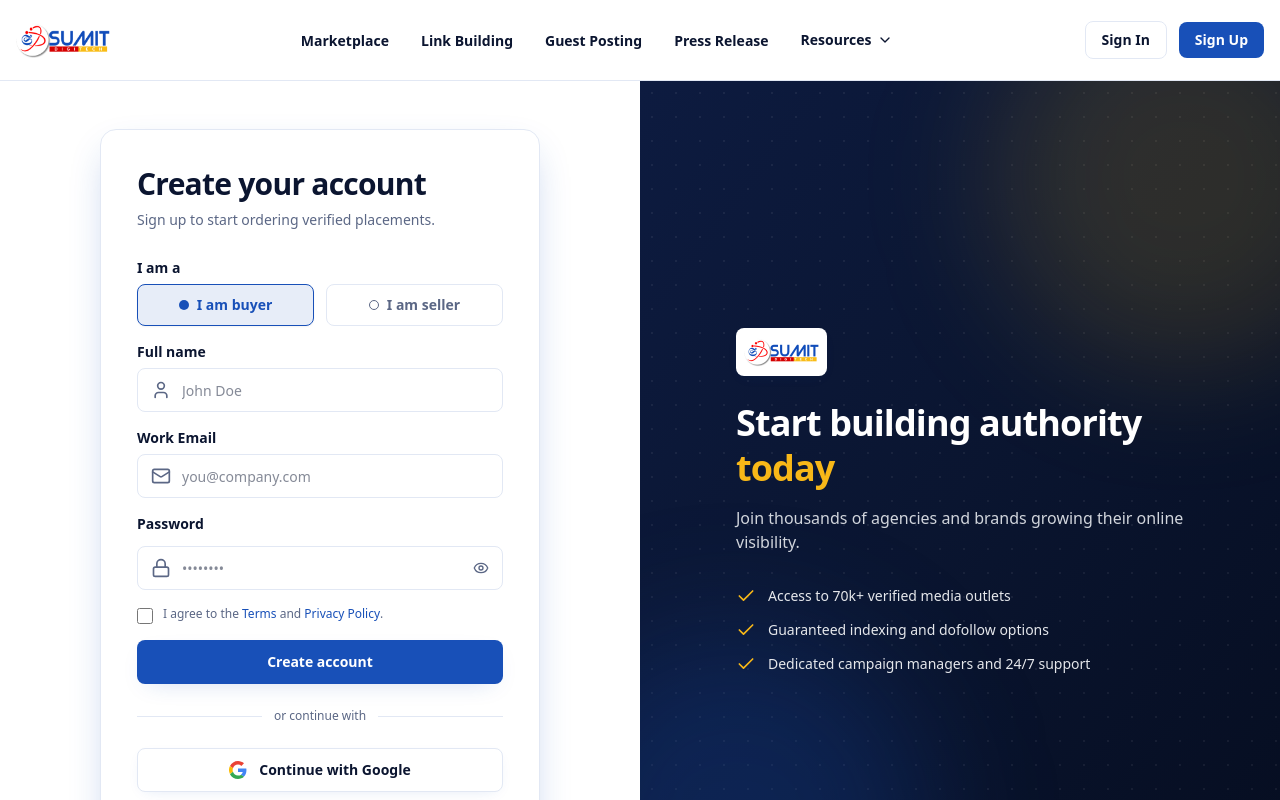
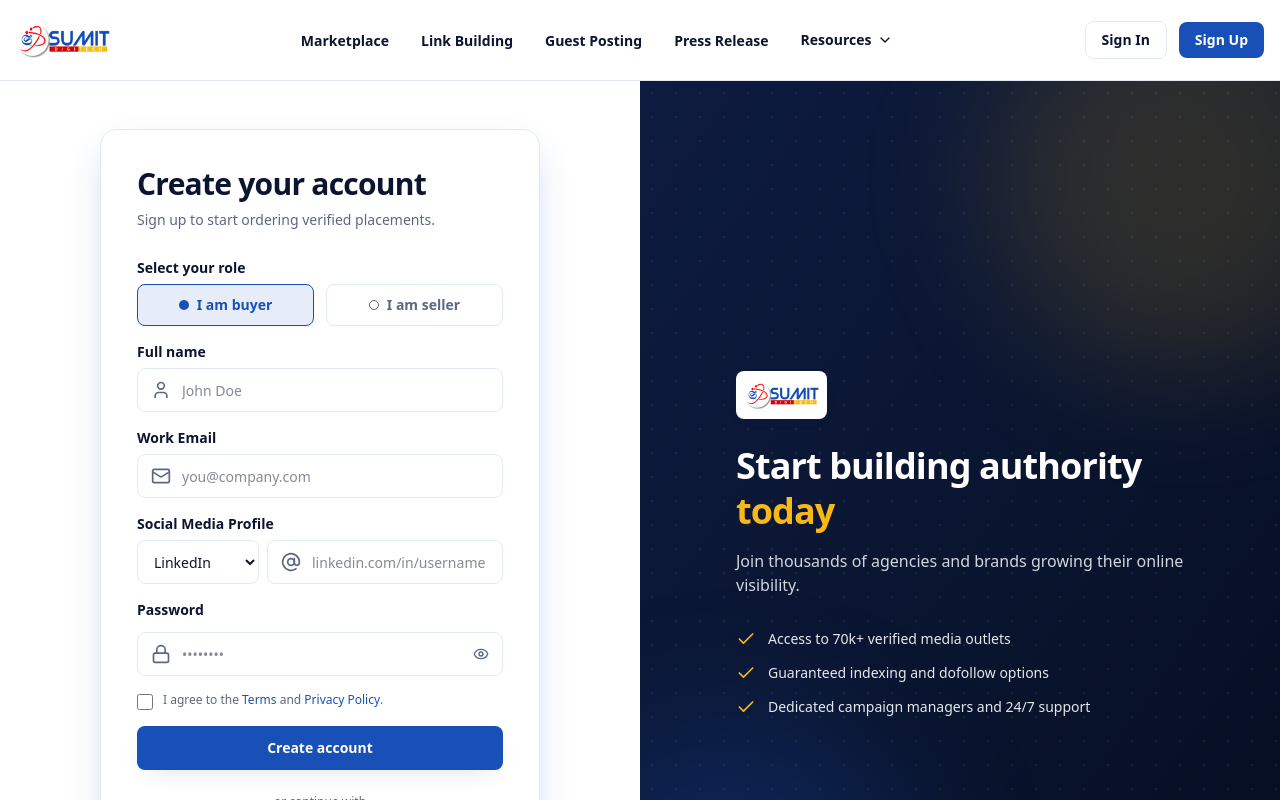
Before and after one commit to ayushdigitech063-ai/vifogix-clone, a React (Vite) app: page /signup in a window 1280 px wide. Shown: the top 800 px of the page. Built offline with nearby package versions, Linux system fonts and the light colour scheme.

Commit message:
feat(auth): add social media platform dropdown and ID field with validation to signup form

```diff
--- a/src/components/forms/SignUpForm.jsx
+++ b/src/components/forms/SignUpForm.jsx
@@ -1,13 +1,14 @@
 import { useState } from "react";
 import { useToast } from "../../hooks/useToast";
 import { Link } from "react-router-dom";
-import { User, Mail, Lock, AlertCircle, Eye, EyeOff, Loader2 } from "lucide-react";
+import { User, Mail, Lock, AlertCircle, Eye, EyeOff, Loader2, AtSign } from "lucide-react";
 import { signInSchema, signUpSchema } from "../../schemas";
 
 // Icons using lucide-react
 const UserIcon = () => <User className="h-5 w-5 text-muted" aria-hidden="true" />;
 const MailIcon = () => <Mail className="h-5 w-5 text-muted" aria-hidden="true" />;
 const LockIcon = () => <Lock className="h-5 w-5 text-muted" aria-hidden="true" />;
+const AtSignIcon = () => <AtSign className="h-5 w-5 text-muted" aria-hidden="true" />;
 const ErrorAlertIcon = () => <AlertCircle className="h-4 w-4 shrink-0 text-accent-red" aria-hidden="true" />;
 const EyeIcon = () => <Eye className="h-4 w-4 text-muted hover:text-fg" aria-hidden="true" />;
 const EyeSlashIcon = () => <EyeOff className="h-4 w-4 text-muted hover:text-fg" aria-hidden="true" />;
@@ -40,6 +41,8 @@ const SignUpForm = ({ mode = "signin", onSubmit }) => {
     role: "buyer",
     name: "",
     email: "",
+    socialPlatform: "linkedin",
+    socialMediaId: "",
     password: "",
     remember: false,
     terms: false,
@@ -100,7 +103,7 @@ const SignUpForm = ({ mode = "signin", onSubmit }) => {
       <form onSubmit={handleSubmit} noValidate className="mt-7 space-y-4">
         {/* Role Selector (Sign In & Sign Up) */}
         <div>
-          <Label>I am a</Label>
+          <Label>Select your role</Label>
           <div className="grid grid-cols-2 gap-3">
             <button
               type="button"
@@ -199,6 +202,62 @@ const SignUpForm = ({ mode = "signin", onSubmit }) => {
             </p>
           )}
         </div>
+
+        {/* Social Media Dropdown & ID (Sign Up only) */}
+        {isSignup && (
+          <div>
+            <Label htmlFor="socialMediaId">Social Media Profile</Label>
+            <div className="flex gap-2">
+              {/* Dropdown for Platform */}
+              <div className="w-1/3 min-w-[120px]">
+                <select
+                  id="socialPlatform"
+                  value={form.socialPlatform}
+                  onChange={set("socialPlatform")}
+                  className={`h-11 w-full rounded-lg border bg-surface px-3 text-sm font-medium text-fg outline-none transition focus:border-primary focus:ring-2 focus:ring-primary/20 ${
+                    errors.socialPlatform ? "border-accent-red" : "border-border"
+                  }`}
+                  aria-label="Social media platform"
+                >
+                  <option value="linkedin">LinkedIn</option>
+                  <option value="facebook">Facebook</option>
+                  <option value="instagram">Instagram</option>
+                </select>
+              </div>
+
+              {/* Input for Social Media ID */}
+              <div className="relative flex-1">
+                <span className="pointer-events-none absolute inset-y-0 left-0 flex items-center pl-3.5">
+                  <AtSignIcon />
+                </span>
+                <input
+                  id="socialMediaId"
+                  type="text"
+                  placeholder={
+                    form.socialPlatform === "linkedin"
+                      ? "linkedin.com/in/username"
+                      : form.socialPlatform === "facebook"
+                      ? "facebook.com/username"
+                      : "instagram.com/username or @handle"
+                  }
+                  value={form.socialMediaId}
+                  onChange={set("socialMediaId")}
+                  className={`h-11 w-full rounded-lg border bg-surface pl-11 pr-4 text-sm text-fg outline-none transition focus:border-primary focus:ring-2 focus:ring-primary/20 ${
+                    errors.socialMediaId ? "border-accent-red" : "border-border"
+                  }`}
+                />
+              </div>
+            </div>
+
+            {/* Error Messages */}
+            {(errors.socialPlatform || errors.socialMediaId) && (
+              <p className="mt-1.5 flex items-center gap-1.5 text-xs font-medium text-accent-red">
+                <ErrorAlertIcon />
+                <span>{errors.socialPlatform || errors.socialMediaId}</span>
+              </p>
+            )}
+          </div>
+        )}
 
         {/* Password */}
         <div>
--- a/src/schemas/auth.schema.js
+++ b/src/schemas/auth.schema.js
@@ -28,6 +28,14 @@ export const signUpSchema = z.object({
     .trim()
     .min(1, "Please enter your email.")
     .email("Enter a valid email address."),
+  socialPlatform: z.enum(["linkedin", "facebook", "instagram"], {
+    errorMap: () => ({ message: "Please select a social media platform." }),
+  }),
+  socialMediaId: z
+    .string()
+    .trim()
+    .min(1, "Please enter your social media ID or profile URL.")
+    .min(3, "Social media ID must be at least 3 characters."),
   password: z
     .string()
     .min(1, "Please enter your password.")
```
